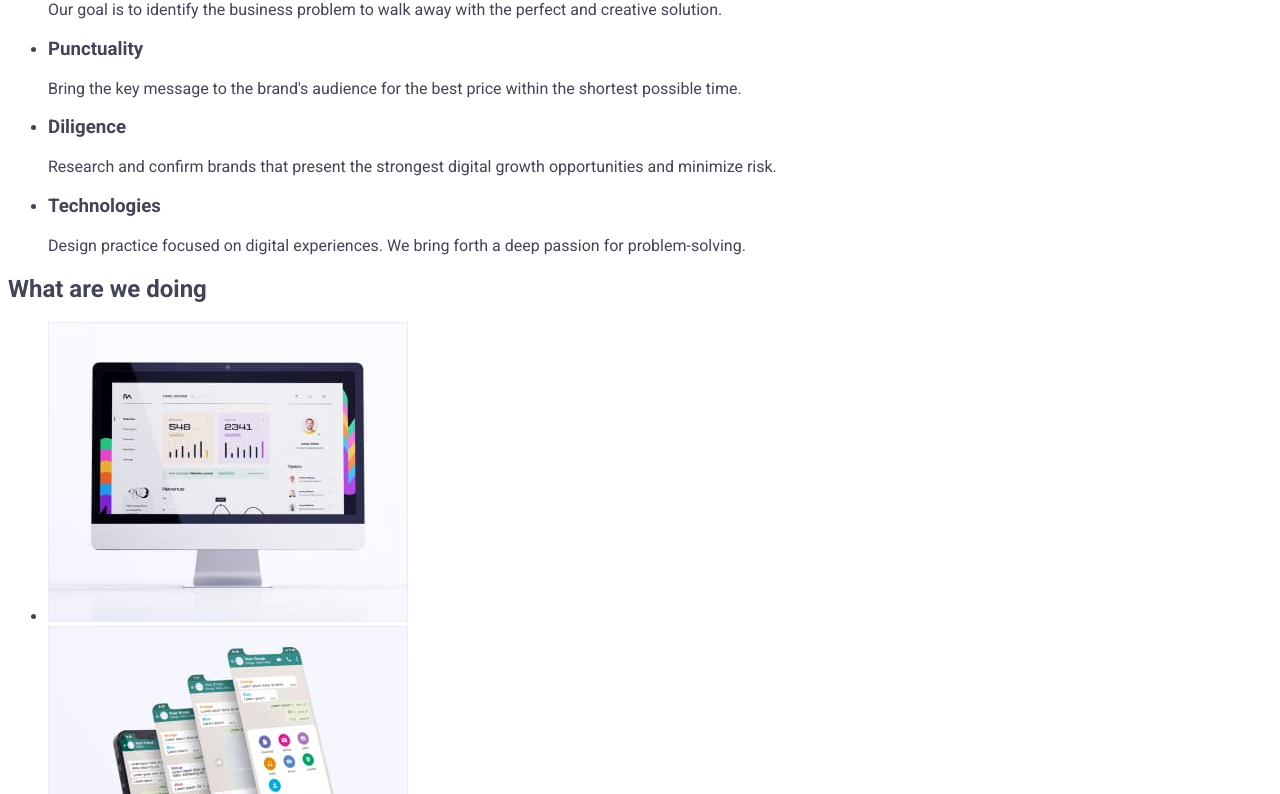
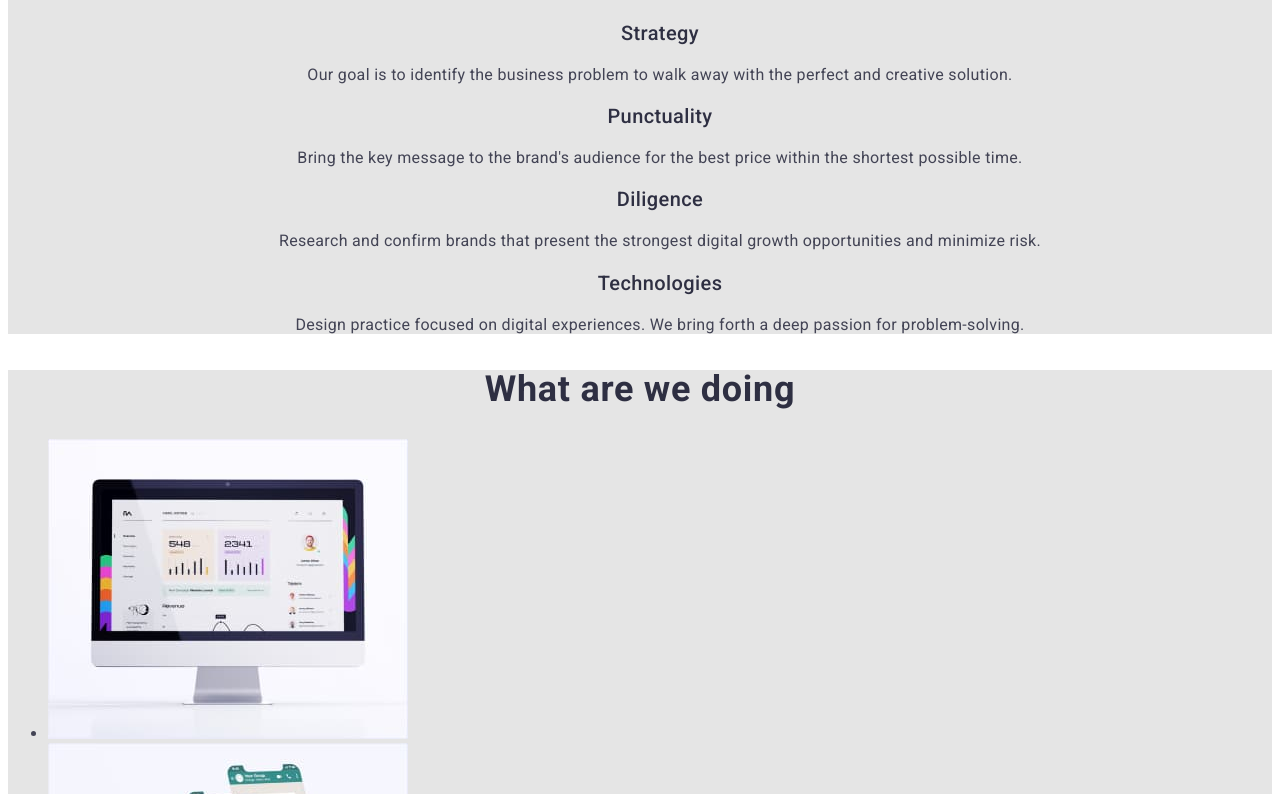
Before and after one commit to vladimir2110/goit-markup-hw-02, a plain HTML site: page index.html in a window 1280 px wide. Shown: the part 492-1286 px from the top of the page. Drawn offline with Linux system fonts and the light colour scheme.

Commit message:
style set

```diff
--- a/css/styles.css
+++ b/css/styles.css
@@ -91,6 +91,7 @@ color: var(--primary-color-text);
 .hero {
     background-color: var(--secondary-color-text);
 }
+/* ----------Заголовок------- */
 .main-title {
     font-family: 'Roboto', sans-serif;
 font-style: normal;
@@ -111,7 +112,9 @@ color: #FFFFFF;
 .modal-button:hover,
 .modal-button:focus{
     background-color: var( --active-color);
-
+}
+.modal-button{
+    cursor: pointer;
 }
 .title-btn{
     width: 105px;
@@ -130,21 +133,61 @@ letter-spacing: 0.04em;
 
 color: #FFFFFF;
 }
+h2, h3{
+    color: var(--secondary-color-text);
+}
+/* --------section----- */
 .skills {
+    background: #E5E5E5;
+    font-style: normal;
+font-weight: 700;
+font-size: 36px;
+line-height: 1.1em;
+/* identical to box height, or 111% */
+
+text-align: center;
+letter-spacing: 0.02em;
 }
 .menu-skills {
+    list-style: none;
 }
 .menu-skills-item {
+
 }
 .menu-skills-suptitle {
+    font-style: normal;
+font-weight: 500;
+font-size: 20px;
+line-height: 1.2em;
+/* identical to box height, or 120% */
+
+letter-spacing: 0.02em;
 }
 .skill-description {
+    font-style: normal;
+font-weight: 400;
+font-size: 16px;
+line-height: 1.2em;
+/* or 150% */
+
+letter-spacing: 0.02em;
 }
 .menu-skils-item {
+
 }
+/* --------section------ */
 .photos-work {
+    background: #E5E5E5;
 }
 .photos-work-title {
+    font-style: normal;
+font-weight: 700;
+font-size: 36px;
+line-height: 1.1em;
+/* identical to box height, or 111% */
+
+text-align: center;
+letter-spacing: 0.02em;
 }
 .team-card {
 }
```
